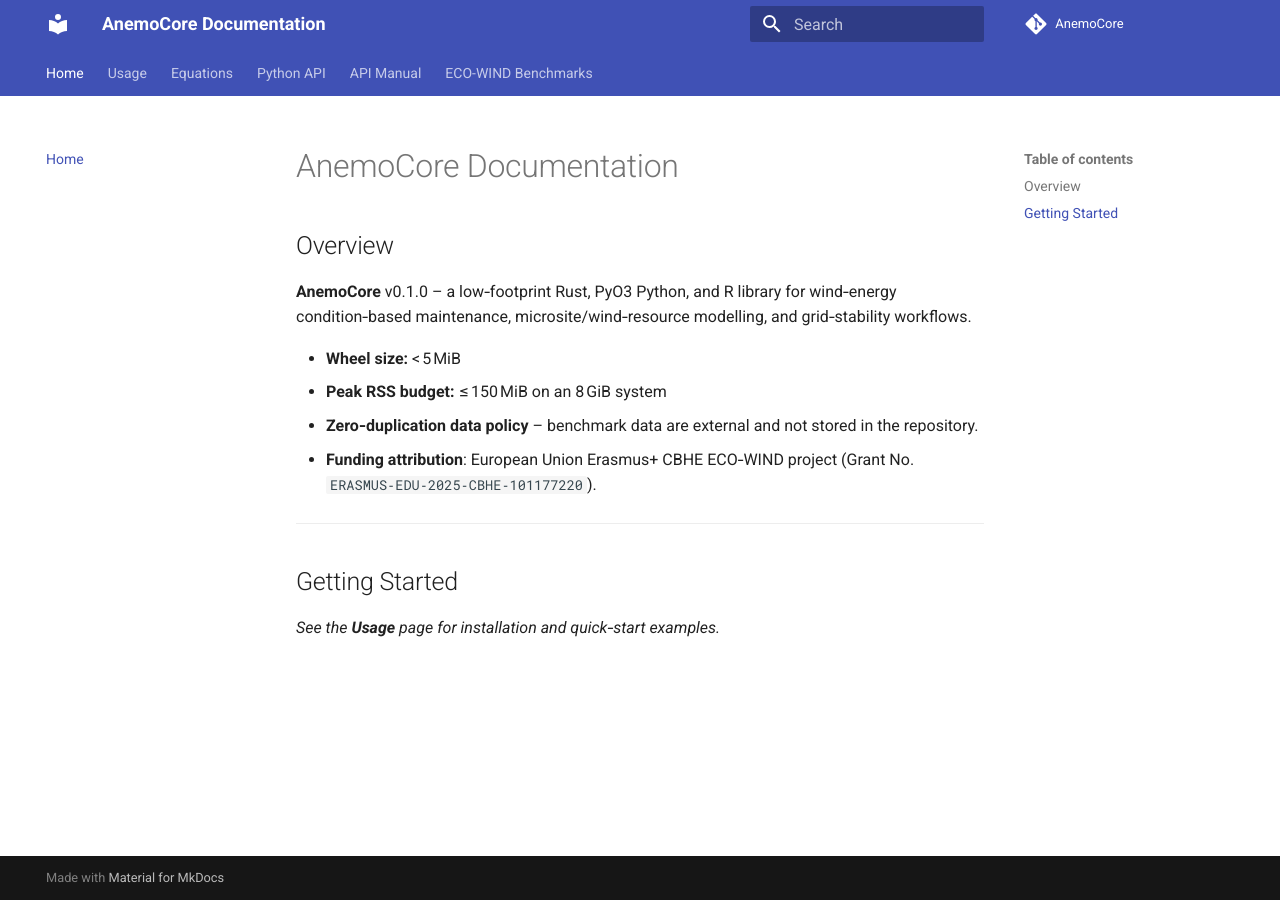
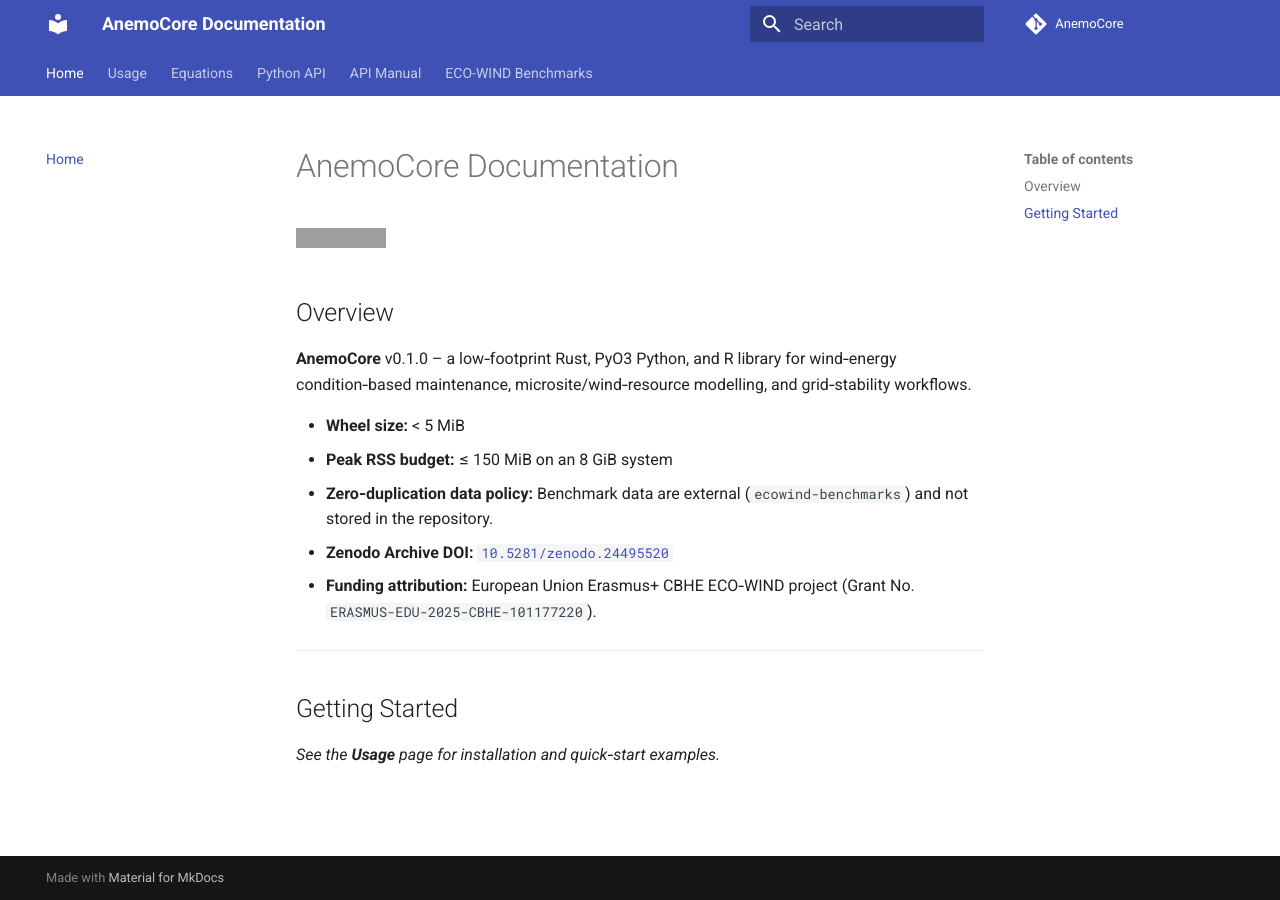
Before and after one commit to chatchawich-c/AnemoCore, an MkDocs documentation site: the page built from docs/index.md, in a window 1280 px wide. Built offline with MkDocs 1.6.1 and Material for MkDocs 9.7.7, drawn with Linux system fonts in a browser that asks for light colours; comment, search, counter and statistics services are not loaded; grey boxes are pictures that could not be loaded.

Commit message:
Update index.md

```diff
--- a/docs/index.md
+++ b/docs/index.md
@@ -1,13 +1,16 @@
 # AnemoCore Documentation
+
+[![DOI](https://zenodo.org/badge/DOI/10.5281/zenodo.24495520.svg)](https://doi.org/10.5281/zenodo.24495520)
 
 ## Overview
 
 **AnemoCore** v0.1.0 – a low‑footprint Rust, PyO3 Python, and R library for wind‑energy condition‑based maintenance, microsite/wind‑resource modelling, and grid‑stability workflows.
 
-- **Wheel size:** < 5 MiB
-- **Peak RSS budget:** ≤ 150 MiB on an 8 GiB system
-- **Zero‑duplication data policy** – benchmark data are external and not stored in the repository.
-- **Funding attribution**: European Union Erasmus+ CBHE ECO‑WIND project (Grant No. `ERASMUS‑EDU‑2025‑CBHE‑101177220`).
+- **Wheel size:** < 5 MiB
+- **Peak RSS budget:** ≤ 150 MiB on an 8 GiB system
+- **Zero‑duplication data policy:** Benchmark data are external (`ecowind-benchmarks`) and not stored in the repository.
+- **Zenodo Archive DOI:** [`10.5281/zenodo.24495520`](https://doi.org/10.5281/zenodo.24495520)
+- **Funding attribution:** European Union Erasmus+ CBHE ECO‑WIND project (Grant No. `ERASMUS-EDU-2025-CBHE-101177220`).
 
 ---
 
```
